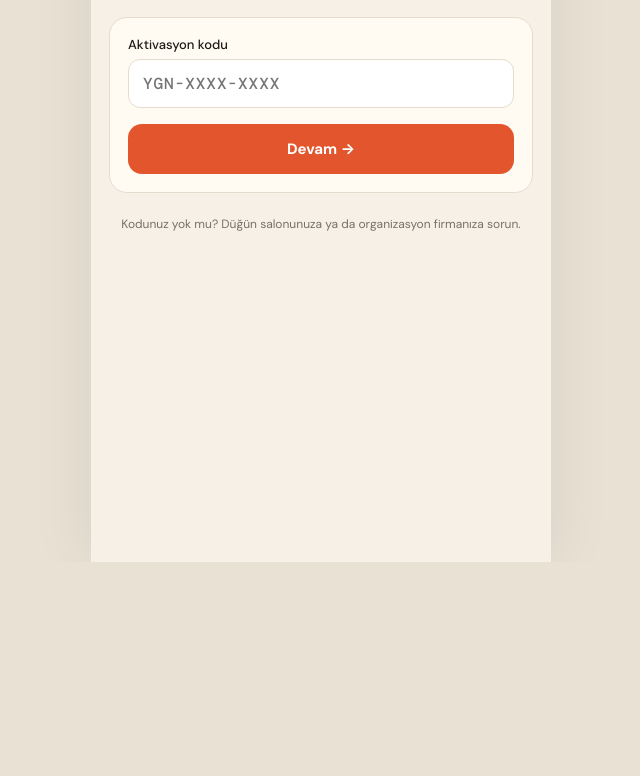
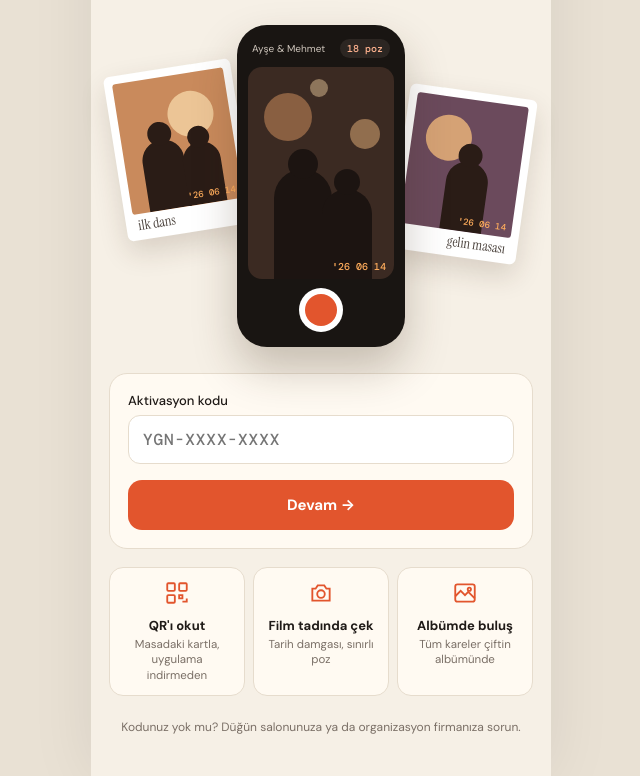
Before and after one commit to suatyagan/ani-kamerasi, a plain HTML site: page index.html in a window 1280 px wide. Shown: the part 238-1014 px from the top of the page, without its empty margins (319-959 px from the left). Before the commit the page ends 800 px from the top, so only its background shows below. Drawn offline with nearby package versions, Linux system fonts and the light colour scheme; no server answers.

Commit message:
Ana sayfaya görsel ve 'Nasıl çalışır' adımları
Co-Authored-By: Claude Opus 5.5 <noreply@anthropic.com>
Claude-Session: https://claude.ai/code/session_01DwtW3p4DHrNJS7zxj2Zs7u

```diff
--- a/index.html
+++ b/index.html
@@ -25,12 +25,35 @@
         <h1 class="serif">Anı Kameranızı <i>etkinleştirin</i></h1>
         <div class="meta">Kartınızdaki ya da size iletilen kodu yazın.</div>
       </div>
+      <div class="showcase" aria-hidden="true">
+        <div class="polaroid l"><div class="ph warm"><i class="sun"></i><i class="p1"></i><i class="p2"></i><i class="h1"></i><i class="h2"></i><span class="stamp">'26 06 14</span></div><div class="cap">ilk dans</div></div>
+        <div class="polaroid r"><div class="ph dusk"><i class="sun" style="background:#e8b27a;left:14px;right:auto"></i><i class="p1" style="left:40px"></i><i class="h1" style="left:49px"></i><span class="stamp">'26 06 14</span></div><div class="cap">gelin masası</div></div>
+        <div class="phone">
+          <div class="top"><span>Ayşe &amp; Mehmet</span><b>18 poz</b></div>
+          <div class="scr">
+            <i style="left:16px;top:26px;width:48px;height:48px;background:#c98a5c;opacity:.55"></i>
+            <i style="right:14px;top:52px;width:30px;height:30px;background:#e8b27a;opacity:.5"></i>
+            <i style="left:62px;top:12px;width:18px;height:18px;background:#f2d0a0;opacity:.45"></i>
+            <i style="left:26px;bottom:-40px;width:58px;height:150px;border-radius:30px 30px 0 0;background:#1c1411"></i>
+            <i style="left:40px;bottom:100px;width:30px;height:30px;background:#1c1411"></i>
+            <i style="right:22px;bottom:-40px;width:50px;height:130px;border-radius:26px 26px 0 0;background:#1c1411"></i>
+            <i style="right:34px;bottom:84px;width:26px;height:26px;background:#1c1411"></i>
+            <span style="position:absolute;right:8px;bottom:6px;font-family:'DM Mono',monospace;font-size:10px;color:#ffad5c">'26 06 14</span>
+          </div>
+          <div class="shut"><span></span></div>
+        </div>
+      </div>
       <form class="card" id="codeForm">
         <label class="field" for="code" style="margin-top:0">Aktivasyon kodu</label>
         <input class="input mono" id="code" placeholder="YGN-XXXX-XXXX" autocomplete="off" autocapitalize="characters" spellcheck="false" maxlength="16" required style="text-transform:uppercase;letter-spacing:.06em">
         <div class="err" id="codeErr"></div>
         <button class="btn primary" style="margin-top:16px" type="submit" id="codeBtn">Devam →</button>
       </form>
+      <div class="steps">
+        <div class="step"><svg viewBox="0 0 24 24" fill="none" stroke="currentColor" stroke-width="1.7" aria-hidden="true"><rect x="3" y="3" width="7" height="7" rx="1"/><rect x="14" y="3" width="7" height="7" rx="1"/><rect x="3" y="14" width="7" height="7" rx="1"/><path d="M14 14h3v3h-3zM20 14v.01M14 20h.01M17 20h4v-3"/></svg><b>QR'ı okut</b><span>Masadaki kartla, uygulama indirmeden</span></div>
+        <div class="step"><svg viewBox="0 0 24 24" fill="none" stroke="currentColor" stroke-width="1.7" aria-hidden="true"><path d="M4 8h3l2-3h6l2 3h3v11H4z"/><circle cx="12" cy="13" r="3.5"/></svg><b>Film tadında çek</b><span>Tarih damgası, sınırlı poz</span></div>
+        <div class="step"><svg viewBox="0 0 24 24" fill="none" stroke="currentColor" stroke-width="1.7" aria-hidden="true"><rect x="3" y="4" width="18" height="16" rx="2"/><path d="M3 15l5-5 4 4 3-3 6 6"/><circle cx="16" cy="8.5" r="1.5"/></svg><b>Albümde buluş</b><span>Tüm kareler çiftin albümünde</span></div>
+      </div>
       <div class="note">Kodunuz yok mu? Düğün salonunuza ya da organizasyon firmanıza sorun.</div>
     </section>
 
--- a/style.css
+++ b/style.css
@@ -53,6 +53,33 @@ select.input{appearance:none;-webkit-appearance:none;background-image:linear-gra
 .spinner{width:22px;height:22px;border:3px solid rgba(0,0,0,.12);border-top-color:var(--accent);border-radius:50%;animation:spin .8s linear infinite;margin:30px auto}
 @keyframes spin{to{transform:rotate(360deg)}}
 .hidden{display:none!important}
+
+/* landing visual */
+.showcase{position:relative;height:330px;margin:4px 0 22px;display:flex;justify-content:center;align-items:center}
+.polaroid{position:absolute;width:128px;background:#fff;padding:8px 8px 26px;border-radius:6px;box-shadow:0 12px 28px rgba(60,40,20,.16)}
+.polaroid .ph{height:132px;border-radius:3px;position:relative;overflow:hidden}
+.polaroid .cap{position:absolute;left:0;right:0;bottom:6px;text-align:center;font-family:"Instrument Serif",Georgia,serif;font-size:14px;color:#4a413b}
+.polaroid.l{left:6px;top:46px;transform:rotate(-9deg)}
+.polaroid.r{right:6px;top:70px;transform:rotate(8deg)}
+.ph.warm{background:#c98a5c}.ph.dusk{background:#6b4a5c}
+.ph .sun{position:absolute;width:46px;height:46px;border-radius:50%;background:#f2d0a0;top:18px;right:16px;opacity:.85}
+.ph .p1,.ph .p2{position:absolute;bottom:0;background:#2a1c16;border-radius:24px 24px 0 0}
+.ph .p1{left:18px;width:42px;height:70px}.ph .p2{left:58px;width:38px;height:62px}
+.ph .h1,.ph .h2{position:absolute;border-radius:50%;background:#2a1c16}
+.ph .h1{left:27px;bottom:64px;width:24px;height:24px}.ph .h2{left:66px;bottom:56px;width:22px;height:22px}
+.ph .stamp{position:absolute;right:6px;bottom:4px;font-family:"DM Mono",monospace;font-size:9px;color:#ffad5c}
+.phone{position:relative;z-index:2;width:168px;height:322px;background:var(--dark);border-radius:30px;padding:11px;display:flex;flex-direction:column;gap:9px;box-shadow:0 22px 44px rgba(60,40,20,.25)}
+.phone .top{display:flex;justify-content:space-between;align-items:center;padding:3px 4px 0;font-size:10px;color:#cfc6bc}
+.phone .top b{font-family:"DM Mono",monospace;font-weight:500;color:#ffb38f;background:#2c2622;padding:3px 7px;border-radius:999px}
+.phone .scr{flex:1;border-radius:14px;background:#3b2a22;position:relative;overflow:hidden}
+.phone .scr i{position:absolute;border-radius:50%}
+.phone .shut{align-self:center;width:44px;height:44px;border-radius:50%;background:#fff;display:flex;align-items:center;justify-content:center;margin-bottom:4px}
+.phone .shut span{width:32px;height:32px;border-radius:50%;background:var(--accent)}
+.steps{display:grid;grid-template-columns:repeat(3,1fr);gap:8px;margin-top:18px}
+.step{background:var(--paper);border:1px solid var(--line);border-radius:14px;padding:12px 10px;text-align:center}
+.step svg{width:26px;height:26px;color:var(--accent);margin-bottom:6px}
+.step b{display:block;font-size:13px;margin-bottom:3px}
+.step span{font-size:11.5px;color:var(--muted);line-height:1.35;display:block}
 
 /* camera */
 .cam{background:var(--dark);border-radius:24px;padding:14px;color:#fff}
@@ -125,3 +152,5 @@ table.list tr:last-child td{border-bottom:0}
 .actions{display:flex;gap:8px;flex-wrap:wrap}
 .codes-out{font-family:"DM Mono",monospace;font-size:13px;background:#fff;border:1.5px solid var(--line);border-radius:12px;padding:12px;max-height:240px;overflow:auto;white-space:pre}
 .swatch{display:inline-block;width:14px;height:14px;border-radius:4px;vertical-align:middle;margin-right:6px}
+.polaroid.l .cap{text-align:left;padding-left:12px}
+.polaroid.r .cap{text-align:right;padding-right:12px}
```
